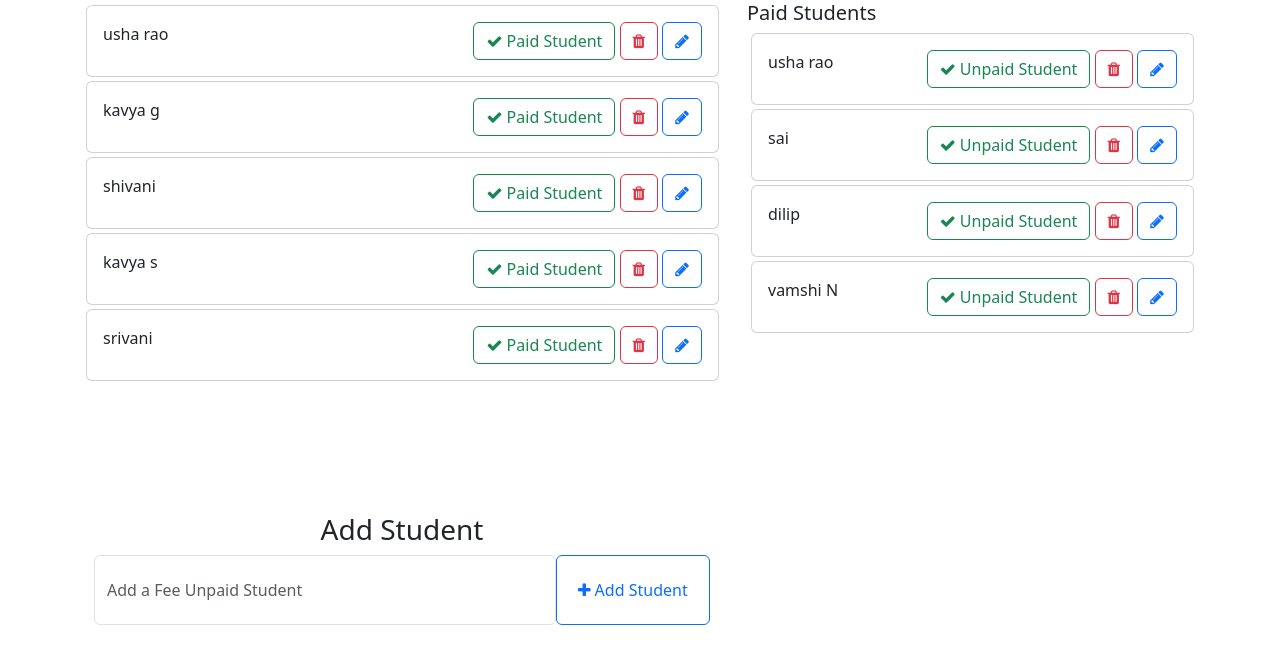
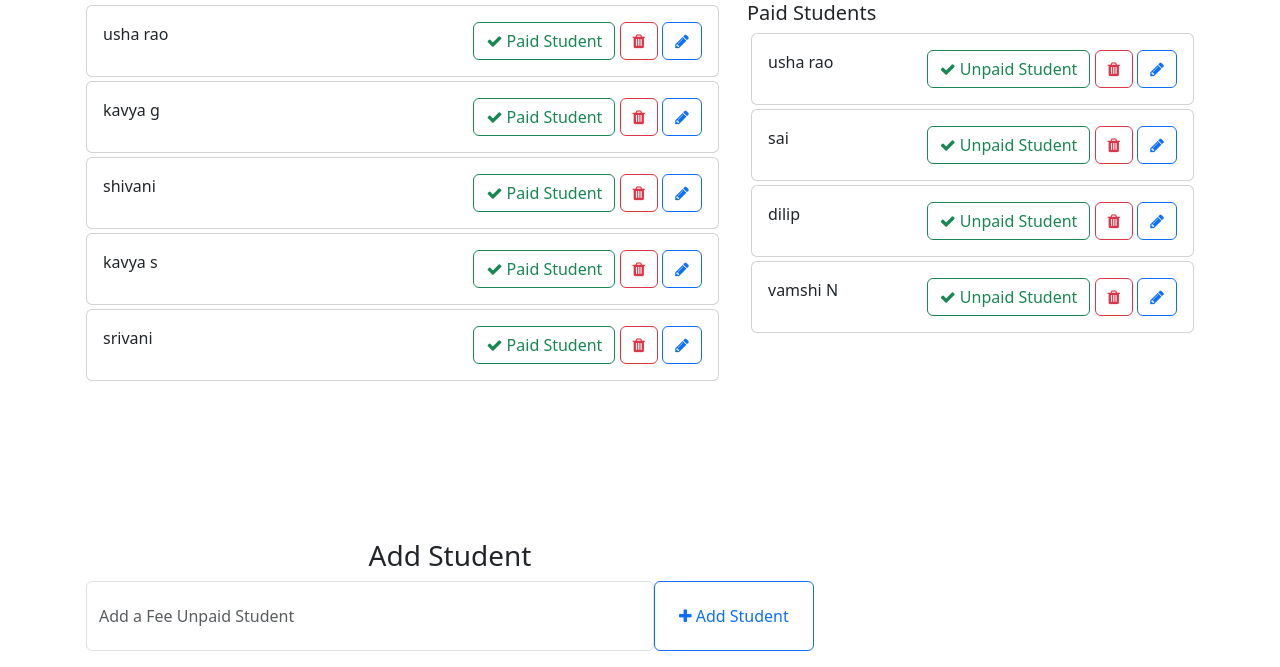
Before and after one commit to usharao12/todo-student, a Django app: page / in a window 1280 px wide. Shown: the part 165-832 px from the top of the page. Before the commit the page ends 790 px from the top, so only its background shows below. Run offline with Django 4.2, Linux system fonts and the light colour scheme; data comes from the database, SQL or seed files in the repository; both versions use the stored data as it was after the commit.

Commit message:
first commit

```diff
--- a/templates/home.html
+++ b/templates/home.html
@@ -56,26 +56,23 @@
                 {% endfor %}
             </div>
         </div>
-        <div class="container">
+        <div>
         <div class="row">
-            <div class="col-md-6 col-lg-6" style="position: absolute; bottom: 10px;">
+            <div class="col col-lg-8 p-3">
                 <!-- To Do Form -->
-                <h3 class="pt-0 text-center">Add Student</h3>
-
                 <form action="{% url 'addTask' %}" method="POST" >
                     {% csrf_token %}
-
-                    <div class="form-group">
+                    <div class="text-center form-group mt-4 ml-2">
+                        <h3 class="pt-5 text-center">Add Student</h3>
                         <span style="display: flex;">
                             <input type="text" name="task" class="form-control" placeholder="Add a Fee Unpaid Student">
                             <button type="submit" class="btn btn-outline-primary" style="width: 200px"><i class="fa fa-plus"></i> Add Student</button>
                         </span>
                     </div>
-
                 </form>
-            </div>
-            </div>
         </div>
     </div>
+
+</div>
 </body>
 </html>
```
Also changed, not shown: templates/edit_task.html (+8 -1 lines), db.sqlite3.
